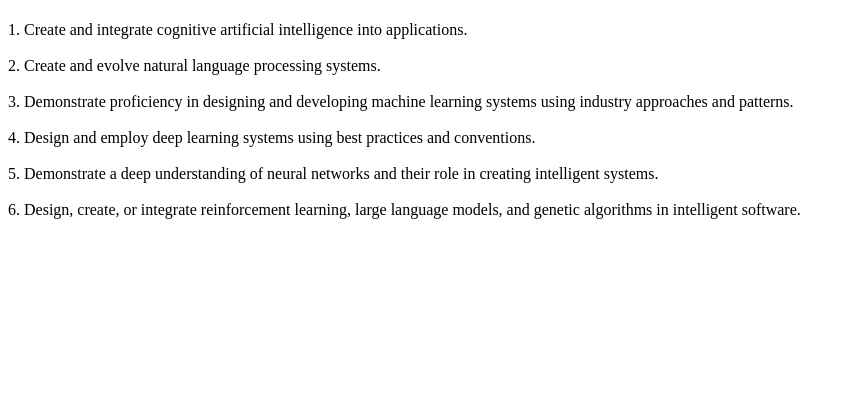
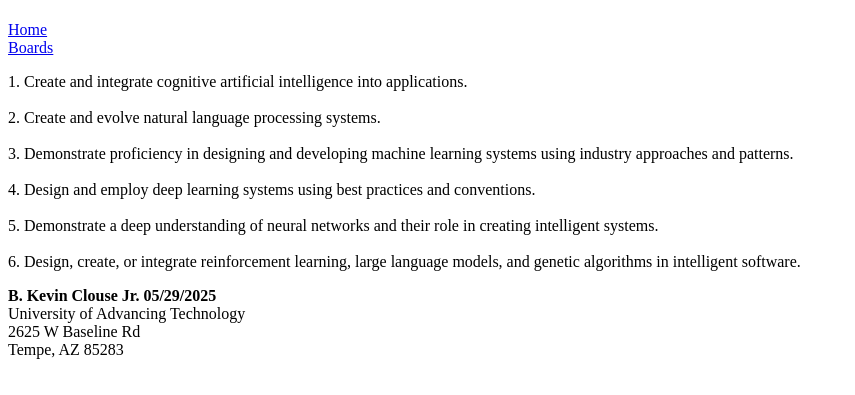
Before and after one commit to ClouseForge/UAT-Assignments-, a plain HTML site: page boards.html in a window 1280 px wide. Shown: the part 59-454 px from the top of the page, without its empty margins (0-855 px from the left). Drawn offline with Linux system fonts and the light colour scheme.

Commit message:
Assignment 2.1 updates
Updated HTML files and resized image – Assignment 2.1 final version

```diff
--- a/boards.html
+++ b/boards.html
@@ -6,11 +6,25 @@
     <!-- the head section has info for the browser and search engine -->
     <head>
         <title>CSC102 Boards page</title>
+
     </head>
 
     <!-- the body section holds the text and images that we want to show the user -->
     <body>
-        <h1>Welcome to my CSC102 THUNDER DOME Boards Page</h1>
+        <header>
+            <!-- h1 is the largest header tag -->
+            <!-- h2 is the second largest header tag -->
+            <!-- h3 is the third largest header tag -->
+            <!-- h4 is the fourth largest header tag -->
+            <!-- h5 is the fifth largest header tag -->
+            <!-- h6 is the smallest header tag -->
+            <h1>Welcome to my CSC102 THUNDER DOME Boards Page</h1>
+            <!-- create a nav sectiom to hold the the menu -->
+            <nav>
+                <a href="index.html">Home</a><br>
+                <a href="boards.html">Boards</a><br>
+            </nav>
+        </header>
         <!-- p is for paragraph tag ; has spacing around it by default -->
         <!-- as you you complete each objective throughout your courses add them to this page. Possibly link to youtube for a walkthrough -->
         <p>
@@ -31,5 +45,16 @@
             <br>
             6. Design, create, or integrate reinforcement learning, large language models, and genetic algorithms in intelligent software.
         </p>
+
+        <footer>
+            <strong>B. Kevin Clouse Jr. 05/29/2025</strong>
+            <br>
+            University of Advancing Technology
+            <br>
+            2625 W Baseline Rd
+            <br>
+            Tempe, AZ 85283
+            <br>
+        </footer>
     </body>
  </html>
```
Also changed, not shown: index.html (+21 -1 lines), Meme 1.jpg.
